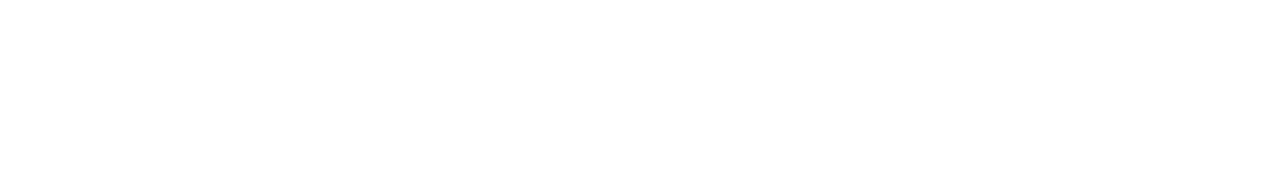
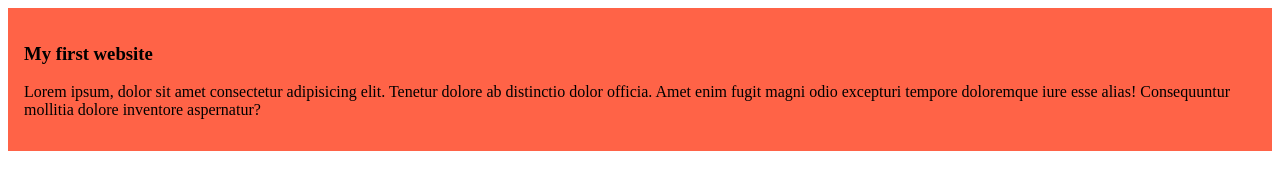
Before and after one commit to Rakib3D/my-first-github-repo, a plain HTML site: page index.html in a window 1280 px wide. Drawn offline with Linux system fonts and the light colour scheme.

Commit message:
added the first website

```diff
--- a/index.html
+++ b/index.html
@@ -4,8 +4,12 @@
     <meta charset="UTF-8">
     <meta name="viewport" content="width=device-width, initial-scale=1.0">
     <title>My first ever github repo</title>
+    <link rel="stylesheet" href="style.css">
 </head>
 <body>
+    <div>
+        <h3>My first website</h3>
+        <p>Lorem ipsum, dolor sit amet consectetur adipisicing elit. Tenetur dolore ab distinctio dolor officia. Amet enim fugit magni odio excepturi tempore doloremque iure esse alias! Consequuntur mollitia dolore inventore aspernatur?</p>
+    </div>
 
 </body>
-</html>
--- /dev/null
+++ b/style.css
@@ -0,0 +1,4 @@
+div{
+    background-color: tomato;
+    padding: 16px;
+}
```
